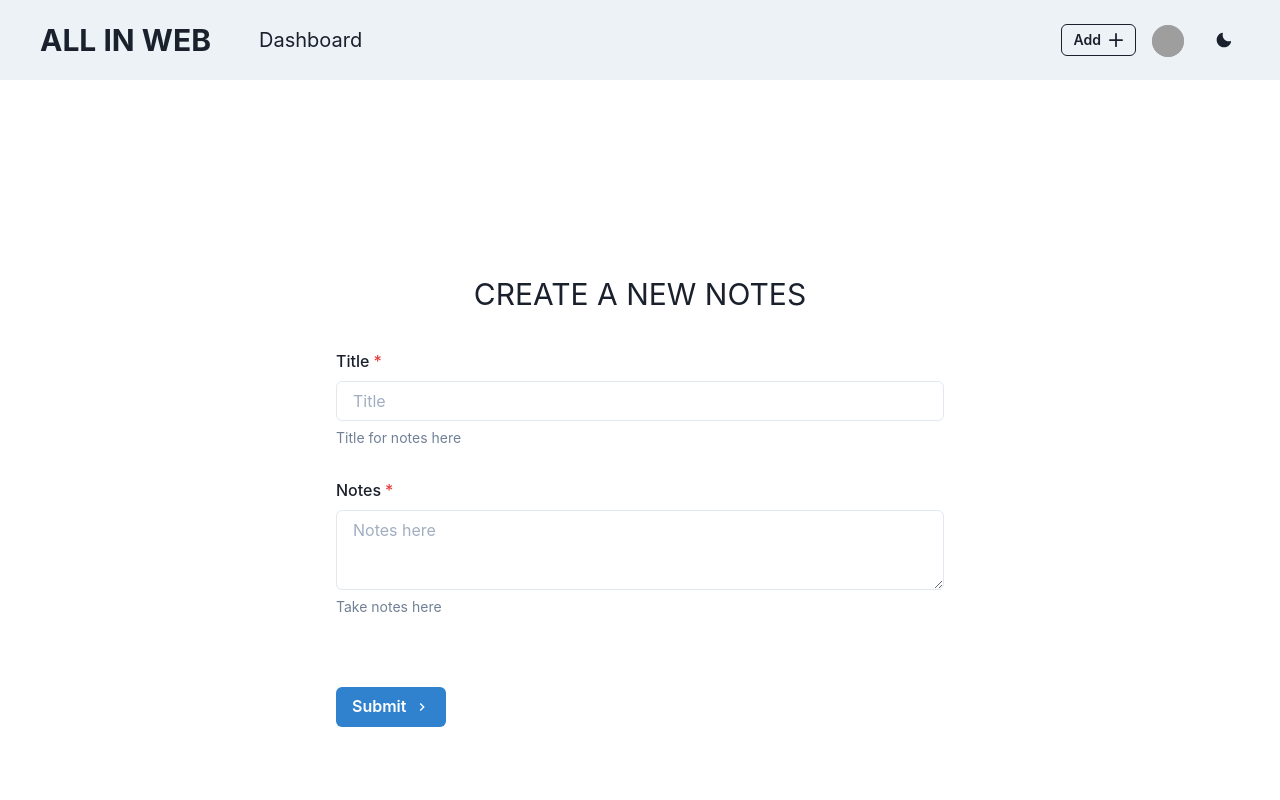
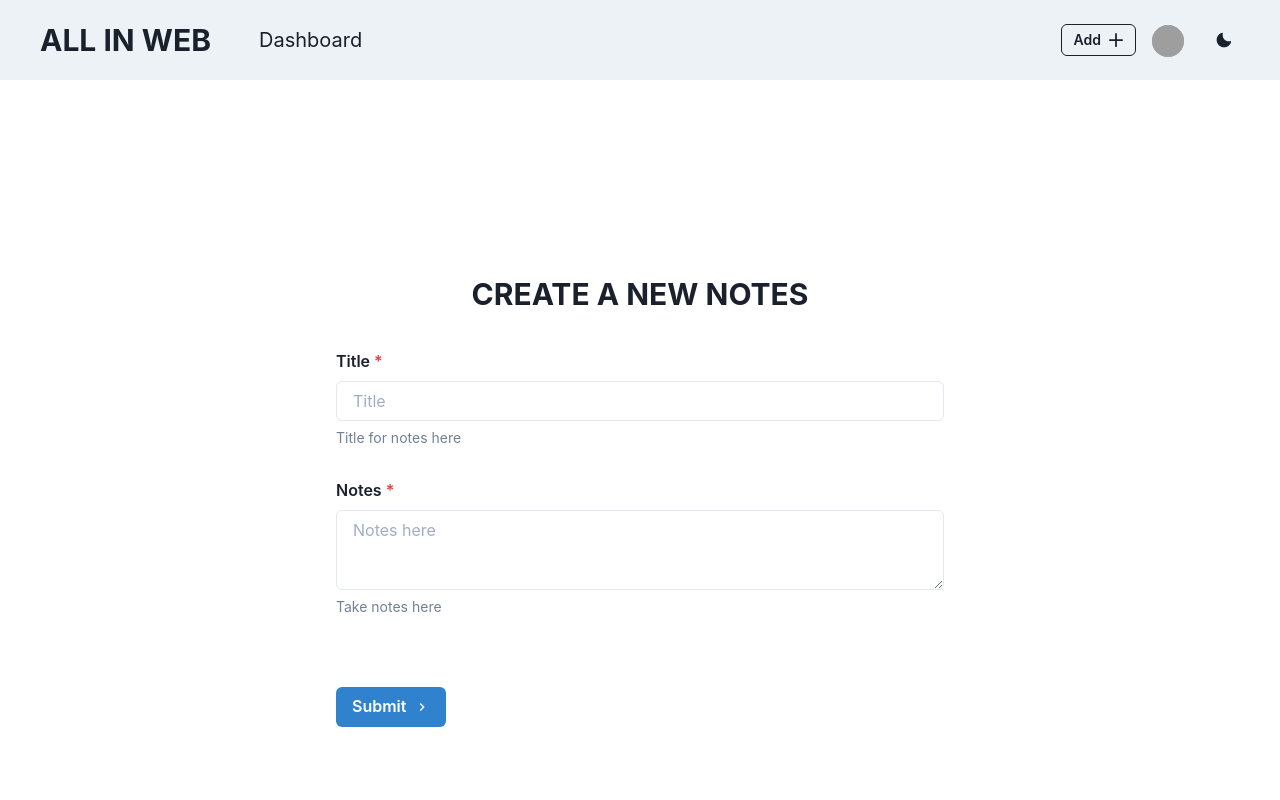
Before and after one commit to ahmadrafidev/all-in-web, a Next.js app: page /notes in a window 1280 px wide. Shown: the top 800 px of the page. Built offline with nearby package versions, Linux system fonts and the light colour scheme; grey boxes are pictures that could not be loaded.

Commit message:
change font weight

```diff
--- a/components/forms/create_note_forms.tsx
+++ b/components/forms/create_note_forms.tsx
@@ -48,11 +48,12 @@ export default function NotesForm(){
               <Text
                 fontSize={'3xl'}
                 align={'center'}
+                fontWeight={'bold'}
                 >CREATE A NEW NOTES
               </Text>
               <form onSubmit={submitHandler}>
                   <FormControl my={8} id='title' isRequired>
-                      <FormLabel>Title</FormLabel>
+                      <FormLabel fontWeight={'semibold'}>Title</FormLabel>
                       <Input
                         onChange={(e) => setTitle(e.target.value)}
                         variant='outline'
@@ -65,7 +66,7 @@ export default function NotesForm(){
                   </FormControl>
 
                   <FormControl my={8} id='notes' isRequired>
-                      <FormLabel>Notes</FormLabel>
+                      <FormLabel fontWeight={'semibold'}>Notes</FormLabel>
                       <Textarea
                         onChange={(e) => setNotes(e.target.value)}
                         variant={'outline'}
```
